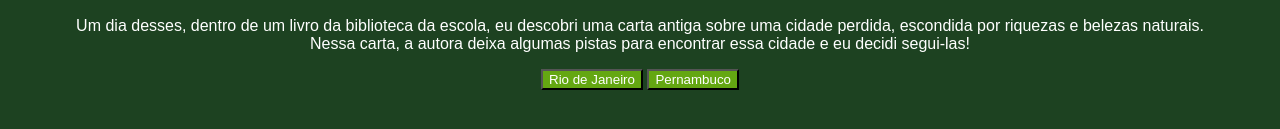
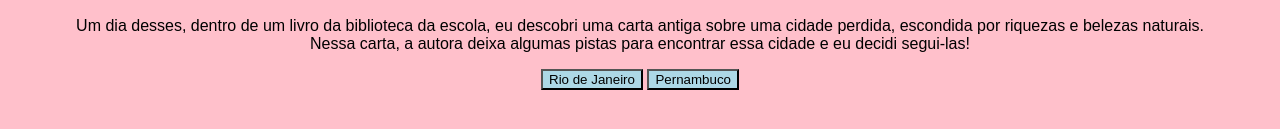
Before and after one commit to jujuvguedes/JUJU, a plain HTML site: page index.html in a window 1280 px wide. Shown: the part 457-586 px from the top of the page. Drawn offline with Linux system fonts and the light colour scheme; a web font is replaced by a local one.

Commit message:
Update style.css

```diff
--- a/style.css
+++ b/style.css
@@ -1,6 +1,6 @@
 body {
-    background-color: #1D4221;
-    color: white;
+    background-color: #FFC0CB;
+    color: black;
     font-family: "Bai Jamjuree", sans-serif;
     display: flex;
     justify-content: center;
@@ -10,8 +10,8 @@
 }
 
 button {
-    background-color: #64A712;
-    color: white;
+    background-color: #ADD8E6;
+    color: black;
     font-family: "Bai Jamjuree", sans-serif;
 }
 
```
